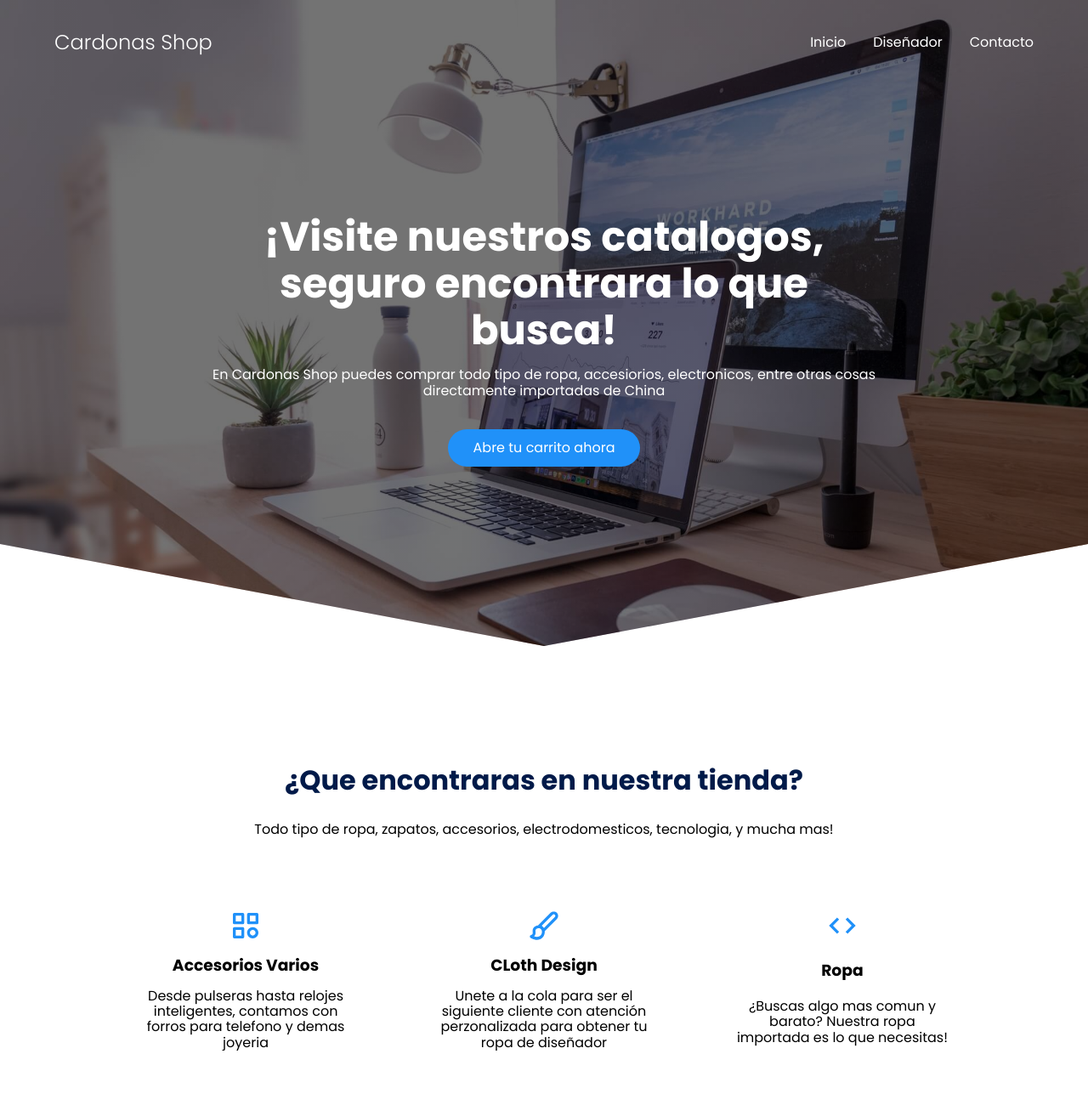
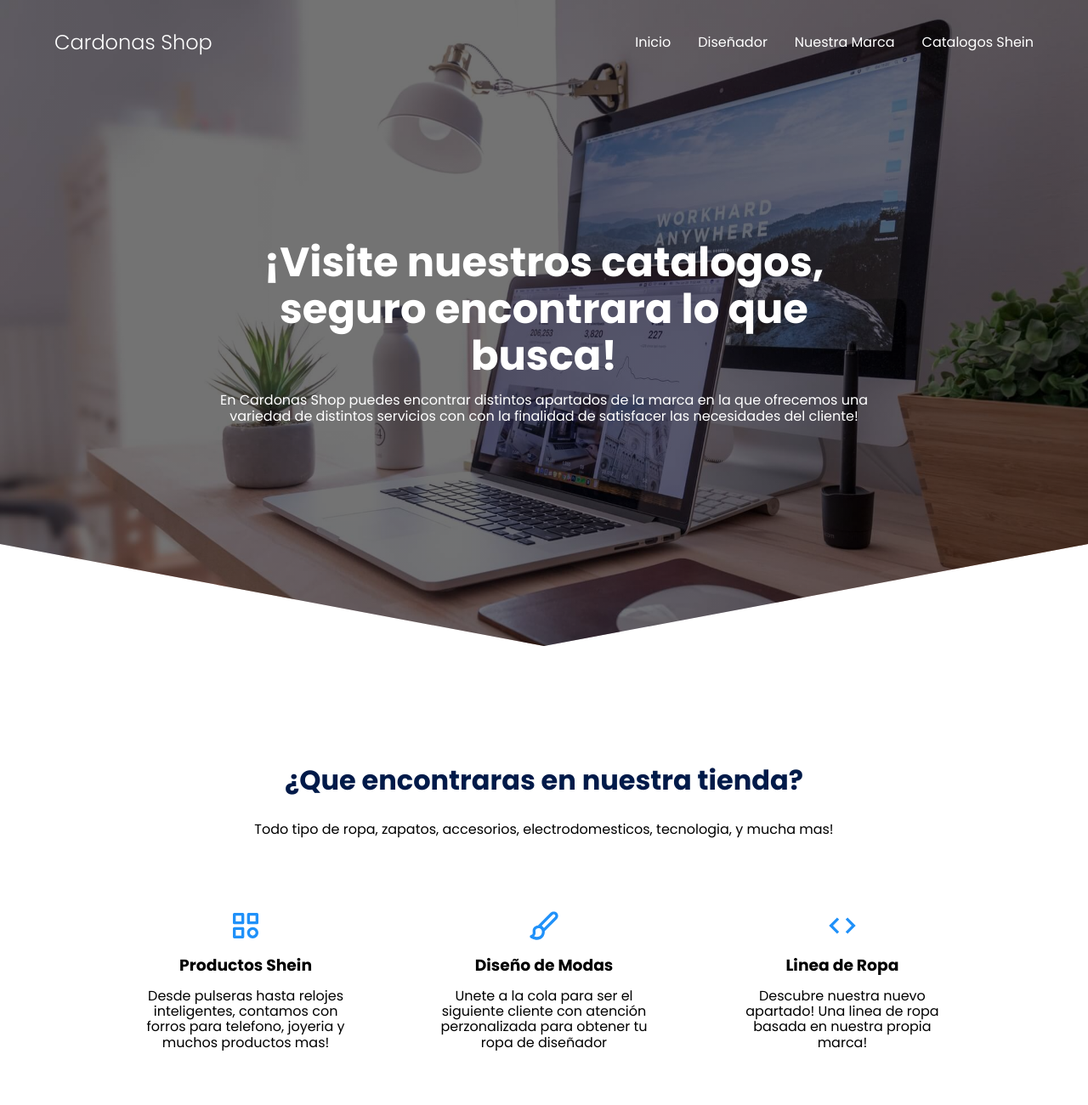
Before and after one commit to SamwareSystem/samwaresystem.github.io, a plain HTML site: page index.html in a window 1280 px wide. Shown: the top 1300 px of the page at 85% size. Drawn offline with Linux system fonts and the light colour scheme.

Commit message:
Prueba Web 4
v0.4

```diff
--- a/index.html
+++ b/index.html
@@ -48,7 +48,10 @@
                     <a href="#" class="nav__links">Diseñador</a>
                 </li>
                 <li class="nav__items">
-                    <a href="#" class="nav__links">Contacto</a>
+                    <a href="#" class="nav__links">Nuestra Marca</a>
+                </li>
+                <li class="nav__items">
+                    <a href="#" class="nav__links">Catalogos Shein</a>
                 </li>
 
 
@@ -62,8 +65,8 @@
 
         <section class="hero__container container">
             <h1 class="hero__title">¡Visite nuestros catalogos, seguro encontrara lo que busca!</h1>
-            <p class="hero__paragraph">En Cardonas Shop puedes comprar todo tipo de ropa, accesiorios, electronicos, entre otras cosas directamente importadas de China</p>
-            <a href="#" class="cta">Abre tu carrito ahora</a>
+            <p class="hero__paragraph">En Cardonas Shop puedes encontrar distintos apartados de la marca en la que ofrecemos una variedad de distintos servicios con
+                con la finalidad de satisfacer las necesidades del cliente! <label for=""></label></a>
         </section>
     </header>
 
@@ -75,20 +78,20 @@
             <div class="about__main">
                 <article class="about__icons">
                     <img src="./images/shapes.svg" class="about__icon">
-                    <h3 class="about__title">Accesorios Varios</h3>
-                    <p class="about__paragrah">Desde pulseras hasta relojes inteligentes, contamos con forros para telefono y demas joyeria</p>
+                    <h3 class="about__title">Productos Shein</h3>
+                    <p class="about__paragrah">Desde pulseras hasta relojes inteligentes, contamos con forros para telefono, joyeria y muchos productos mas!</p>
                 </article>
 
                 <article class="about__icons">
                     <img src="./images/paint.svg" class="about__icon">
-                    <h3 class="about__title">CLoth Design</h3>
+                    <h3 class="about__title">Diseño de Modas</h3>
                     <p class="about__paragrah">Unete a la cola para ser el siguiente cliente con atención perzonalizada para obtener tu ropa de diseñador</p>
                 </article>
 
                 <article class="about__icons">
                     <img src="./images/code.svg" class="about__icon">
-                    <h3 class="about__title">Ropa</h3>
-                    <p class="about__paragrah">¿Buscas algo mas comun y barato? Nuestra ropa importada es lo que necesitas!</p>
+                    <h3 class="about__title">Linea de Ropa</h3>
+                    <p class="about__paragrah">Descubre nuestra nuevo apartado! Una linea de ropa basada en nuestra propia marca!</p>
                 </article>
             </div>
         </section>
@@ -179,7 +182,10 @@
                         <a href="#" class="nav__links">Diseñador</a>
                     </li>
                     <li class="nav__items">
-                        <a href="#" class="nav__links">Contacto</a>
+                        <a href="#" class="nav__links">Nuestra Marca</a>
+                    </li>
+                    <li class="nav__items">
+                        <a href="#" class="nav__links">Catalogos Shein</a>
                     </li>
 
                 </ul>
```
